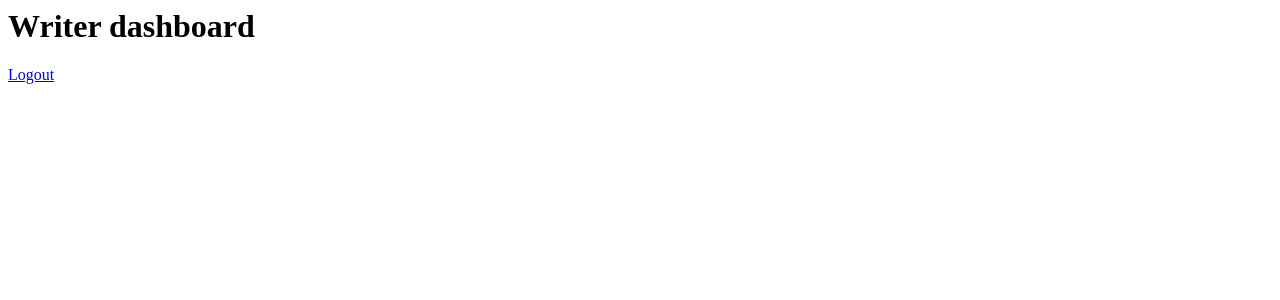
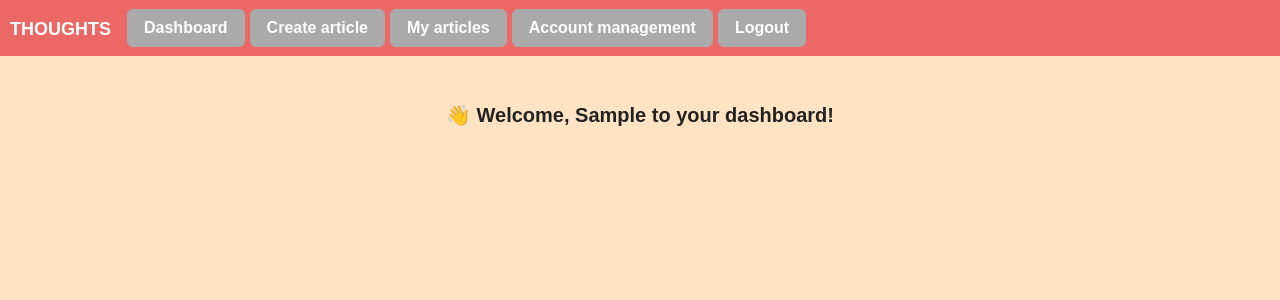
Before and after one commit to KyryloPogrebnyak/Subscription, a Django app: page /writer/writer-dashboard/ in a window 1280 px wide. Shown: the top 300 px of the page. Run offline with Django 5.2, Linux system fonts and the light colour scheme; the visitor is signed in with stand-in values (Sample User, id 1); some web fonts are replaced.

Commit message:
implement writer navbar

```diff
--- a/subplatform/account/templates/account/index.html
+++ b/subplatform/account/templates/account/index.html
@@ -6,7 +6,7 @@
 
         <head>
 
-          <title> Edenthought </title>
+          <title> Thoughts </title>
 
 
           <meta charset="utf-8" />
--- /dev/null
+++ b/subplatform/writer/templates/writer/navbar.html
@@ -0,0 +1,107 @@
+{% load static %}
+
+<html>
+    <head>
+
+        <title> Thoughts </title>
+
+
+        <meta charset="utf-8" />
+
+        <meta name="viewport" content="width-device-width, initial-scale=1, maximum-scale=1"/>
+
+
+        <link rel="stylesheet" type="text/css" href="https://bootswatch.com/5/journal/bootstrap.min.css">
+
+
+        <link rel="stylesheet" type="text/css" href="{% static 'css/styles.css' %}">
+
+
+      </head>
+
+      <nav class="navbar navbar-expand-lg navbar-dark bg-primary justify-content-center">
+
+        <a class="navbar-brand main-heading">
+
+          &nbsp; Thoughts
+
+        </a>
+
+
+        <button
+          class="navbar-toggler"
+          type="button"
+          data-toggle="collapse"
+          data-target="#navbarNavDropdown"
+          aria-controls="navbarNavDropdown"
+          aria-expanded="false"
+          aria-label="Toggle navigation"
+        >
+          <span class="navbar-toggler-icon"></span>
+
+        </button>
+
+
+          <div class="collapse navbar-collapse text-center" id="navbarNavDropdown">
+
+
+            <ul class="navbar-nav ml-auto">
+
+
+
+
+
+              <li class="nav-item">
+
+                <a class="btn btn-secondary navbar-btn" type="button"  href="{% url 'writer-dashboard' %}">Dashboard</a>
+
+              </li>
+
+              &nbsp;
+
+              <li class="nav-item">
+
+                <a class="btn btn-secondary navbar-btn" type="button"  href="{% url '' %}">Create article</a>
+
+              </li>
+
+              &nbsp;
+
+              <li class="nav-item">
+
+                <a class="btn btn-secondary navbar-btn" type="button"  href="{% url '' %}">My articles</a>
+
+              </li>
+
+              &nbsp;
+
+              <li class="nav-item">
+
+                <a class="btn btn-secondary navbar-btn" type="button"  href="{% url '' %}">Account management</a>
+
+              </li>
+
+              &nbsp;
+
+              <li class="nav-item">
+
+                <a class="btn btn-secondary navbar-btn" type="button"  href="{% url 'user_logout' %}">Logout</a>
+
+              </li>
+
+
+
+
+            </ul>
+
+
+          </div>
+
+
+    </nav>
+
+    {% block content %}
+
+    {% endblock %}
+
+</html>
--- a/subplatform/writer/templates/writer/writer-dashboard.html
+++ b/subplatform/writer/templates/writer/writer-dashboard.html
@@ -1,3 +1,10 @@
-<h1>Writer dashboard</h1>
+{% extends "writer/navbar.html" %}
 
-<a href="{% url "user_logout" %}"> Logout </a>
+{% load static %}
+
+{% block content %}
+
+    <div class="container shadow-md p-5 form-layout text-center">
+        <h5> 👋 Welcome, {{user.first_name}} to your dashboard! </h5>
+
+{% endblock %}
```
